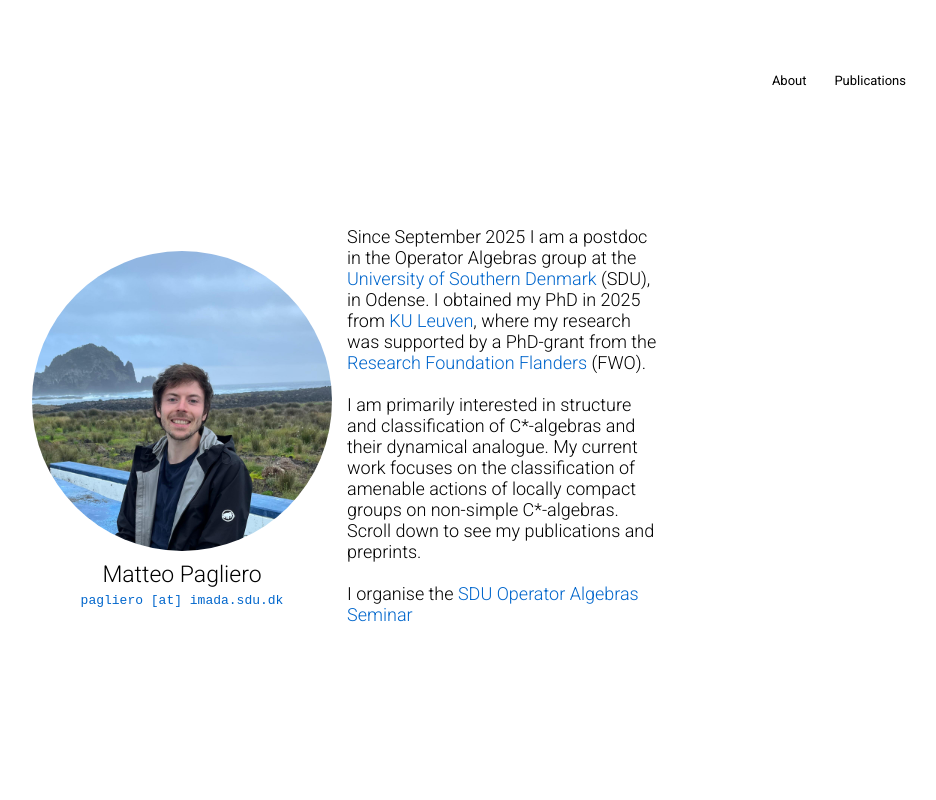
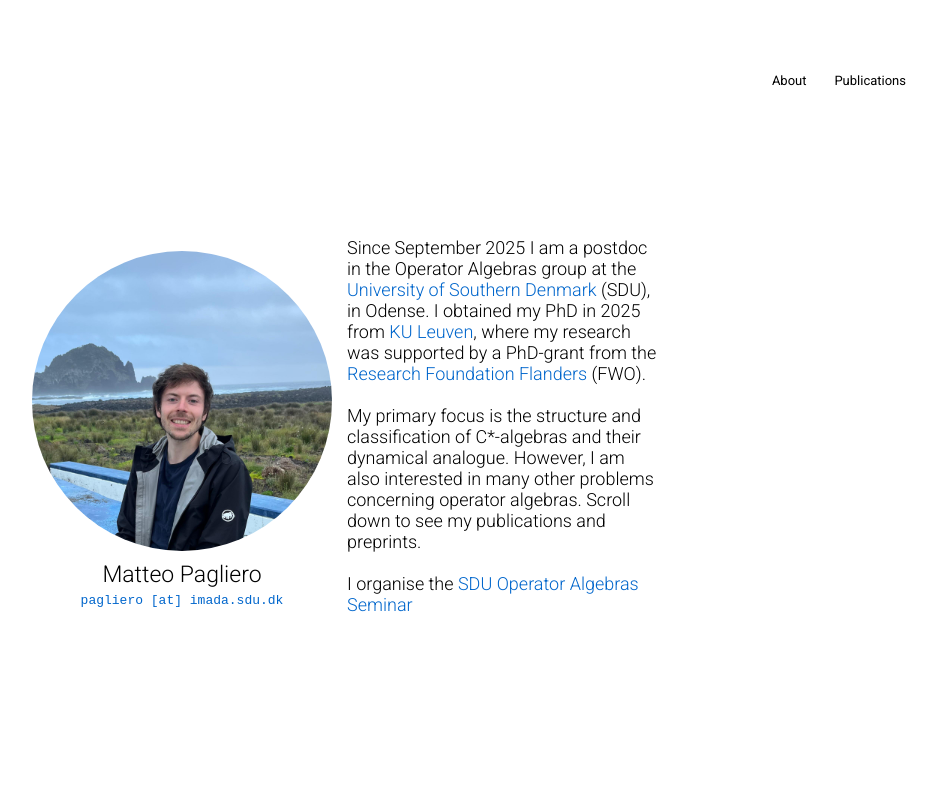
Before and after one commit to matteo-pagliero/matteo-pagliero.github.io, a plain HTML site: page index.html in a window 1280 px wide. Shown: the top 800 px of the page, without its empty margins (298-1234 px from the left). Drawn offline with Linux system fonts and the light colour scheme.

Commit message:
Update index.html

```diff
--- a/index.html
+++ b/index.html
@@ -34,8 +34,8 @@
           I obtained my PhD in 2025 from <a href="https://www.kuleuven.be/english/kuleuven/index.html" class="roboto-links" target=”_blank”>KU Leuven</a>, where my research was supported by a PhD-grant from the <a href="https://www.fwo.be/en/" class="roboto-links" target=”_blank”>Research Foundation Flanders</a> (FWO).<br>
 
 
-          <br>I am primarily interested in structure and classification of C*-algebras and their dynamical analogue.
-          My current work focuses on the classification of amenable actions of locally compact groups on non-simple C*-algebras.
+          <br>My primary focus is the structure and classification of C*-algebras and their dynamical analogue.
+          However, I am also interested in many other problems concerning operator algebras.
           Scroll down to see my publications and preprints.<br>
 
           <br>I organise the <a href="https://sites.google.com/view/operator-algebras-sdu/home" class="roboto-links">SDU Operator Algebras Seminar</a><br>
```
